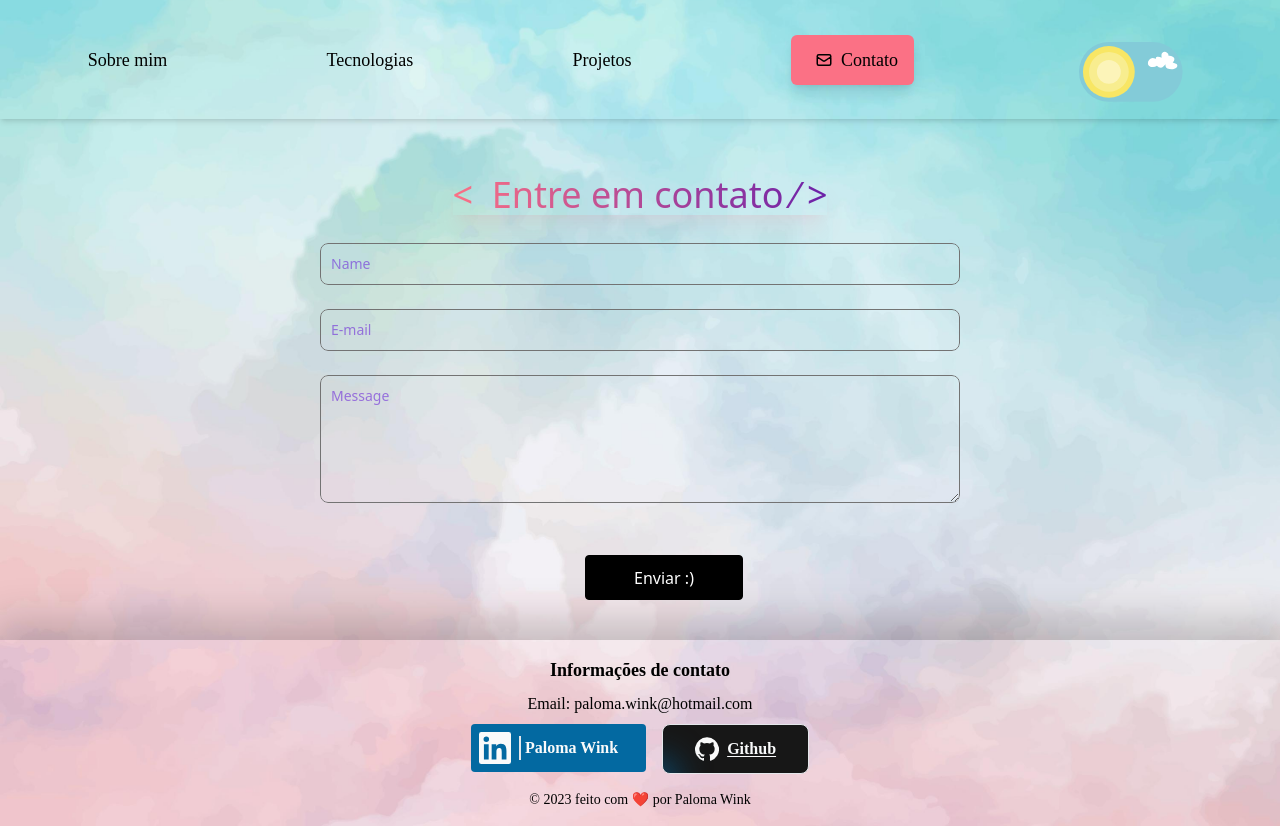
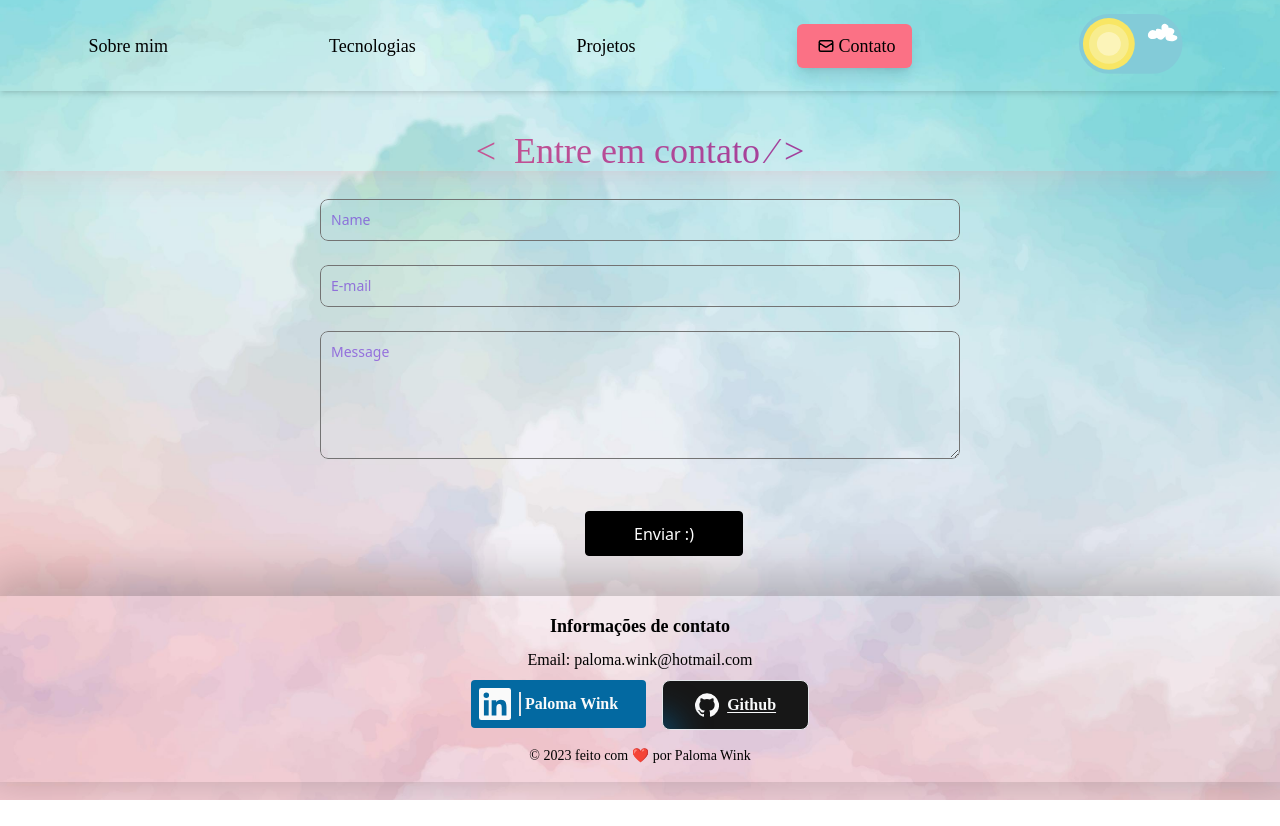
Before and after one commit to PalomaWink/portifolio, a Next.js app: page /contato in a window 1280 px wide. After the commit the page ends 800 px from the top, so only its background shows below. Built offline with nearby package versions, Linux system fonts and the light colour scheme.

Commit message:
Style: Estilizacao do navbar, contato e tecnologias com alteracao de metadados

```diff
--- a/src/app/components/Navbar.jsx
+++ b/src/app/components/Navbar.jsx
@@ -1,8 +1,7 @@
 "use client"
 import Link from 'next/link'
 import { HiOutlineMail } from "react-icons/hi";
-import ThemeToggleButton from './Toggle';
-import { useRouter } from 'next/router'
+import ThemeToggleButton from './botoes/Toggle';
 
 
 export default function Navbar() {
@@ -19,16 +18,19 @@ export default function Navbar() {
   };
 
   return(
-    <div className='p-2 text-black shadow-md font-playfair flex justify-around items-center text-lg'>
+    <div className="p-2 text-black shadow-md font-playfair flex justify-around items-center text-lg">
       <Link onClick={(e) => handleScroll(e, 'sobre')} className='hover:text-tertiary hover:transition duration-300 hover:px-4 hover:py-2 hover:rounded-md hover:shadow-lg' href='#sobre'>Sobre mim</Link>
       <Link onClick={(e) => handleScroll(e, 'tecnologias')} className='hover:text-tertiary hover:transition duration-300 hover:px-4 hover:py-2 hover:rounded-md hover:shadow-lg' href='#tecnologias'>Tecnologias</Link>
       <Link onClick={(e) => handleScroll(e, 'projetos')} className='hover:text-tertiary hover:transition duration-300 hover:px-4 hover:py-2 hover:rounded-md hover:shadow-lg' href='#projetos'>Projetos</Link>
       <Link onClick={(e) => handleScroll(e, 'contato')} href="#contato">
         <div className='px-4 py-2 rounded-md shadow-lg flex items-center bg-rose-400 hover:bg-secundary hover:text-white hover:transition duration-300'>
-          <HiOutlineMail className='m-2' /> Contato
+          <HiOutlineMail className='m-1' /> Contato
         </div>
       </Link>
-      <ThemeToggleButton />
+      <button type='button'>
+        <ThemeToggleButton  />
+      </button>
+
     </div>
   )
 }
--- a/src/app/components/Toggle.jsx
+++ b/src/app/components/botoes/Toggle.jsx
@@ -1,7 +1,8 @@
-'use client'
+"use client"
 import React from 'react';
 
 export default function ThemeToggleButton() {
+
   return (
     <label id="theme-toggle-button">
       <input type="checkbox" id="toggle" />
@@ -40,7 +41,6 @@ export default function ThemeToggleButton() {
             <path fill="#fff" transform="translate(-3466.47 -160.94)" d="M3512.81,173.815a4.463,4.463,0,0,1,2.243.62.95.95,0,0,1,.72-1.281,4.852,4.852,0,0,1,2.623.519c.034.02-.5-1.968.281-2.716a2.117,2.117,0,0,1,2.829-.274,1.821,1.821,0,0,1,.854,1.858c.063.037,2.594-.049,3.285,1.273s-.865,2.544-.807,2.626a12.192,12.192,0,0,1,2.278.892c.553.448,1.106,1.992-1.62,2.927a7.742,7.742,0,0,1-3.762-.3c-1.28-.49-1.181-2.65-1.137-2.624s-1.417,2.2-2.623,2.2a4.172,4.172,0,0,1-2.394-1.206,3.825,3.825,0,0,1-2.771.774c-3.429-.46-2.333-3.267-2.2-3.55A3.721,3.721,0,0,1,3512.81,173.815Z" data-name="cloud" id="cloud"></path>
           </g>
 
-
           <g fill="#def8ff" transform="translate(3.585 1.325)" id="stars">
             <path transform="matrix(-1, 0.017, -0.017, -1, 24.231, 3.055)" d="M.774,0,.566.559,0,.539.458.933.25,1.492l.485-.361.458.394L1.024.953,1.509.592.943.572Z"></path>
             <path transform="matrix(-0.777, 0.629, -0.629, -0.777, 23.185, 12.358)" d="M1.341.529.836.472.736,0,.505.46,0,.4.4.729l-.231.46L.605.932l.4.326L.9.786Z" data-name="star"></path>
@@ -60,6 +60,7 @@ export default function ThemeToggleButton() {
           display: inline-block;
           width: 7em;
           cursor: pointer;
+          display: flex;
         }
 
         #toggle {
--- a/src/app/contato/page.jsx
+++ b/src/app/contato/page.jsx
@@ -4,8 +4,8 @@ import Link from "next/link";
 export default function Contato() {
 
   return (
-    <div id="contato" className="max-h-screen flex flex-col items-center justify-center mt-10 mb-10">
-      <h1 className="my-4 titles text-center text-4xl mb-4 bg-clip-text text-transparent bg-gradient-to-r from-rose-400 to-purple-800">
+    <div id="contato" className="max-h-screen flex flex-col items-center justify-center mt-10 mb-10 max-w-full">
+      <h1 className="w-full font-playfair titles text-center text-4xl mb-4 bg-clip-text text-transparent bg-gradient-to-r from-rose-400 to-purple-800">
         &lt;&nbsp;
         Entre em contato
         &frasl;&nbsp;&gt;
--- a/src/app/layout.js
+++ b/src/app/layout.js
@@ -1,16 +1,20 @@
-import './globals.css'
+// Componentes
 import Navbar from './components/Navbar'
 import Footer from './components/Footer'
 
+// CSS
+import './globals.css'
+
 export const metadata = {
-  title: 'Create Next App',
-  description: 'Generated by create next app',
+  title: 'Paloma Wink',
+  description: 'Portifólio de Paloma Wink',
 }
 
 export default function RootLayout({ children }) {
+
   return (
-    <html lang="en">
-      <body className="flex flex-col bg-bg-image bg-cover bg-center min-h-screen">
+    <html lang="pt-BR">
+      <body className="flex flex-col min-h-screen bg-light-mode bg-center bg-cover">
       <Navbar />
         {children}
       <Footer />
--- a/src/app/page.js
+++ b/src/app/page.js
@@ -32,9 +32,9 @@ export default function Home() {
     <main className="min-h-screen text-black font-playfair">
       <div className="grid grid-cols-2 mt-10">
         <div className="col-span-1 p-10 text-center flex flex-col justify-center">
-          <h3 className="text-lg text-[#219ebc]">Olá! Meu nome é</h3>
-          <h1 className="text-4xl font-bold mt-2">Paloma Wink</h1>
-          <h2 className="text-3xl font-semibold text-[#023047] mt-1">
+          <h3 className="text-2xl text-[#219ebc]">Olá! Meu nome é</h3>
+          <h1 className="text-5xl font-bold mt-2">Paloma Wink</h1>
+          <h2 className="text-4xl font-semibold text-[#023047] mt-1">
             &lt;&nbsp;
             <span ref={el} />
             &frasl;&nbsp;&gt;
@@ -47,7 +47,7 @@ export default function Home() {
           </p>
         </div>
         <div className="col-span-1">
-          <Image src={home} alt="Imagem de uma menina sentada usando notebook" className="w-full" />
+          <Image src={home} alt="Imagem de uma menina sentada usando notebook" className="w-auto" />
         </div>
       </div>
       <div className='fixed bottom-3 right-3 z-50'>
--- a/src/app/tecnologias/page.jsx
+++ b/src/app/tecnologias/page.jsx
@@ -75,7 +75,7 @@ export default function Tecnologias() {
   };
 
   return (
-    <div id="tecnologias" className="max-h-screen flex flex-col font-playfair">
+    <div id="tecnologias" className="max-h-screen w-screen flex flex-col font-playfair">
       <h1 className="my-4 titles text-center text-4xl mb-4 bg-clip-text text-transparent bg-gradient-to-r from-rose-400 to-purple-800">
         &lt;&nbsp;
         Tecnologias
--- a/tailwind.config.js
+++ b/tailwind.config.js
@@ -14,9 +14,8 @@ module.exports = {
         'playfair': ['Playfair Display', 'serif'],
       },
       backgroundImage: {
-        'bg-image': "url('../../public/5183000.jpg')",
-        'contact': 'url("../../public/oie_transparent.png")',
-        'others': 'url("../../public/oie_others.png")',
+        'light-mode': "url('../../public/5183000.jpg')",
+        'dark-mode': 'url("../../public/black.jpg")',
       },
       colors: {
         'secundary': '#89CFF0',
```
Also changed, not shown: 1 other file (tests, documents, lock files or other folders).
